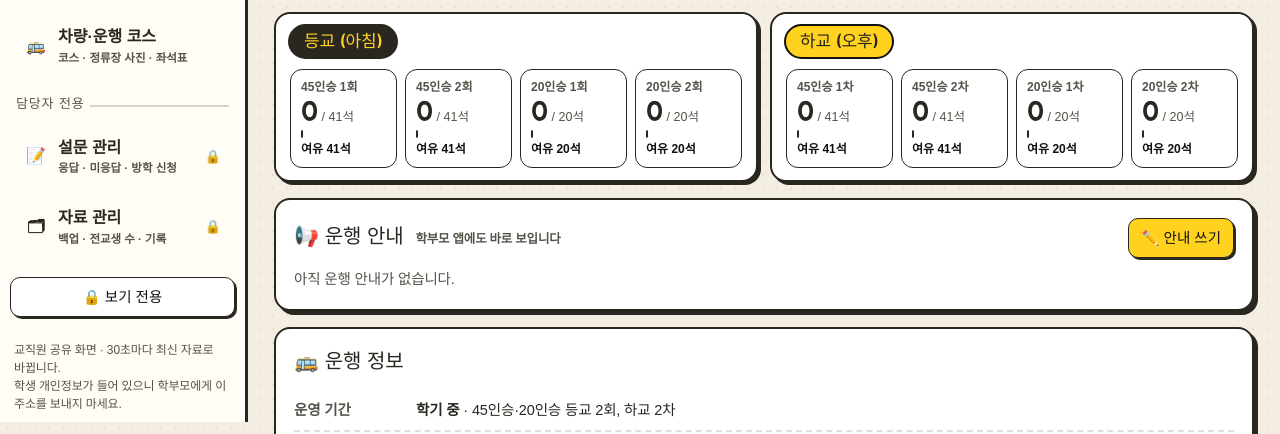
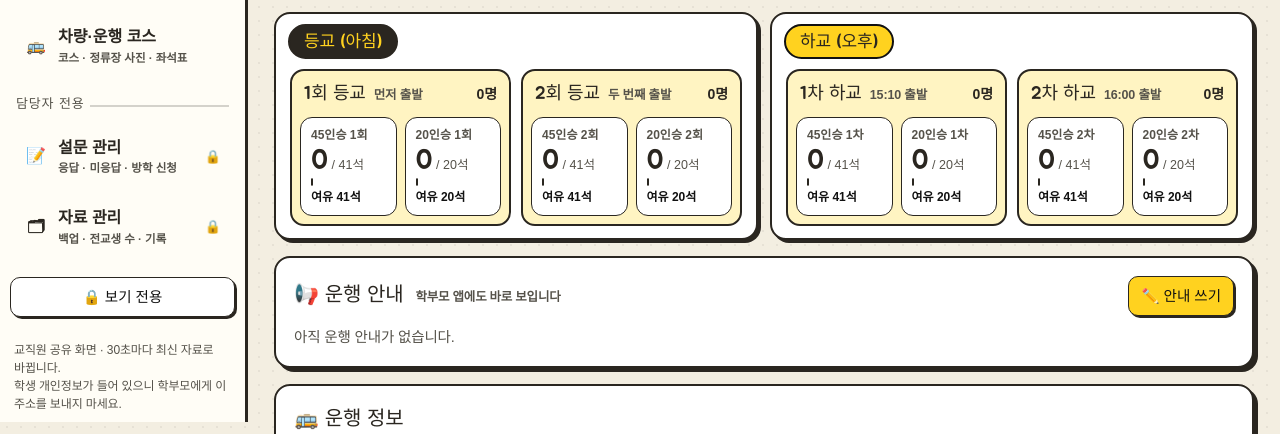
Before and after one commit to wink0325-ship-it/bus, a plain HTML site: page index.html in a window 1280 px wide. Shown: the part 378-812 px from the top of the page. Drawn offline with Linux system fonts and the light colour scheme; no server answers; a web font is replaced by a local one.

Commit message:
Add files via upload

```diff
--- a/index.html
+++ b/index.html
@@ -349,7 +349,13 @@ h2{font-family:var(--f-head);font-weight:400;font-size:19px;margin:0}
 /* 좌석 현황 */
 .cap{display:grid;grid-template-columns:repeat(2,minmax(0,1fr));gap:12px}
 .capbox{background:var(--panel);border:1px solid var(--line);border-radius:14px;padding:12px 14px;display:flex;flex-direction:column;gap:8px;min-width:0}
-.capgrid{display:grid;grid-template-columns:repeat(4,minmax(0,1fr));gap:8px}
+.capgrid{display:grid;grid-template-columns:repeat(2,minmax(0,1fr));gap:10px}
+.capgrp{border:2.5px solid #2A2620;border-radius:14px;background:var(--hi-l,#FFF4C2);padding:8px}
+.cg-head{display:flex;align-items:baseline;gap:8px;padding:2px 4px 8px}
+.cg-head b{font-family:var(--f-head);font-weight:400;font-size:18px}
+.cg-head span{font-size:12.5px;font-weight:700;color:var(--muted)}
+.cg-head em{margin-left:auto;font-style:normal;font-weight:800;font-size:14px}
+.cg-runs{display:grid;grid-template-columns:1fr 1fr;gap:8px}
 .run{border:1px solid var(--line);border-radius:10px;padding:8px 10px;cursor:pointer;background:var(--panel);text-align:left;font:inherit;color:inherit;display:flex;flex-direction:column;gap:2px}
 .run:hover{border-color:var(--bus)}
 .run.on{outline:2px solid var(--bus);outline-offset:1px}
@@ -946,8 +952,13 @@ function capacity(){
       <span class="state">${left<0?`🚫 만석 · ${-left}명 초과`:left===0?`🚫 만석`:left<=2?`🚫 거의 만석 · 여유 ${left}석`:left<5?`⚠ 혼잡 · 여유 ${left}석`:`여유 ${left}석`}</span></button>`;
   }).join("");
   const vac = typeof SEASON!=="undefined" && SEASON!=="학기";
-  $("capAm").innerHTML = mk(vac?["45인승 1회"]:["45인승 1회","45인승 2회","20인승 1회","20인승 2회"],"am");
-  $("capPm").innerHTML = mk(vac?["45인승 1차"]:["45인승 1차","45인승 2차","20인승 1차","20인승 2차"],"pm");
+  // 회차(시간)별로 묶어서: 그 회차에 가는 45인승 · 20인승을 한 상자에
+  const grp = (title, sub, runs, key) => { const n = act.filter(r=>runs.includes(r[key])).length;
+    return `<div class="capgrp"><div class="cg-head"><b>${title}</b>${sub?`<span>${sub}</span>`:""}<em>${n}명</em></div><div class="cg-runs">${mk(runs,key)}</div></div>`; };
+  $("capAm").innerHTML = vac ? grp("등교","45인승 한 번",["45인승 1회"],"am")
+    : grp("1회 등교","먼저 출발",["45인승 1회","20인승 1회"],"am") + grp("2회 등교","두 번째 출발",["45인승 2회","20인승 2회"],"am");
+  $("capPm").innerHTML = vac ? grp("하교","돌봄 끝난 뒤",["45인승 1차"],"pm")
+    : grp("1차 하교","15:10 출발",["45인승 1차","20인승 1차"],"pm") + grp("2차 하교","16:00 출발",["45인승 2차","20인승 2차"],"pm");
   document.querySelectorAll(".run").forEach(b => b.onclick = () => {
     const k=b.dataset.key, v=b.dataset.val;
     if (k==="am") { st.am = st.am===v ? "" : v; $("fAm").value = st.am; } else { st.pm = st.pm===v ? "" : v; $("fPm").value = st.pm; }
```
